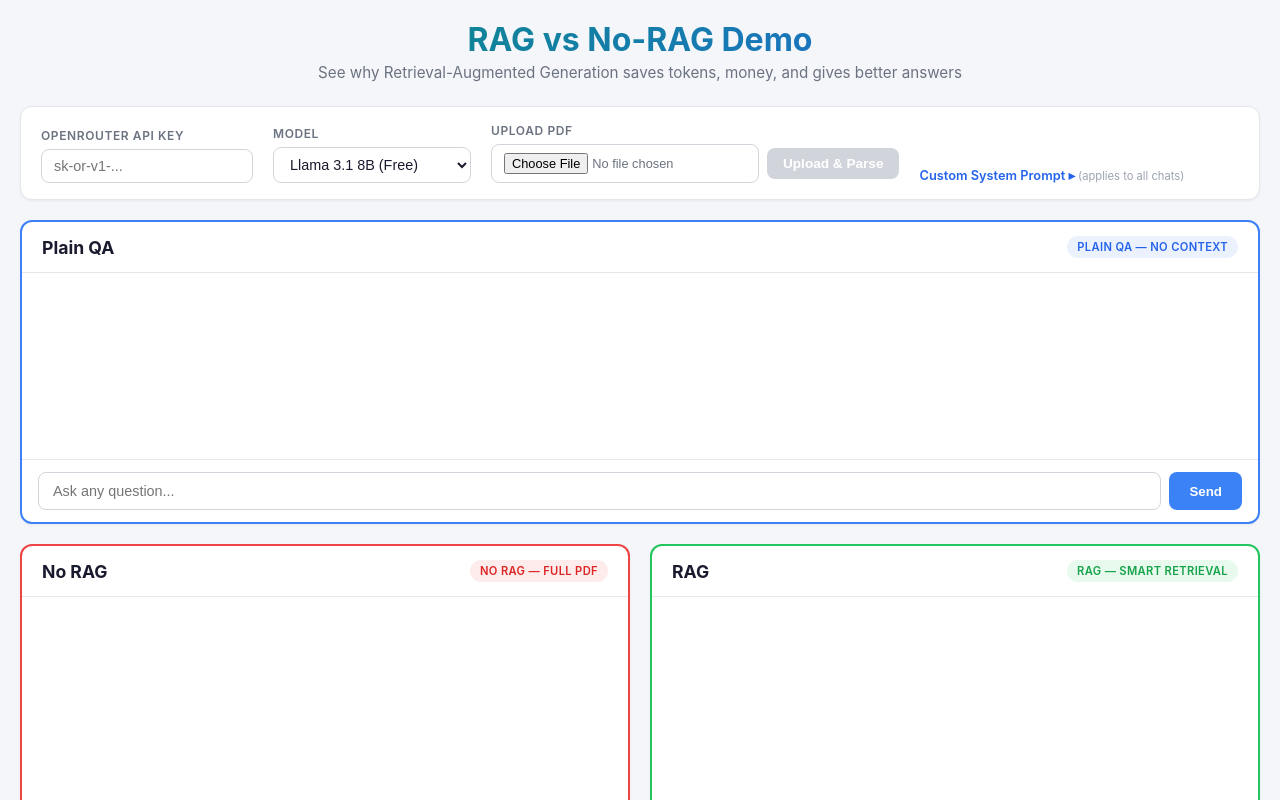
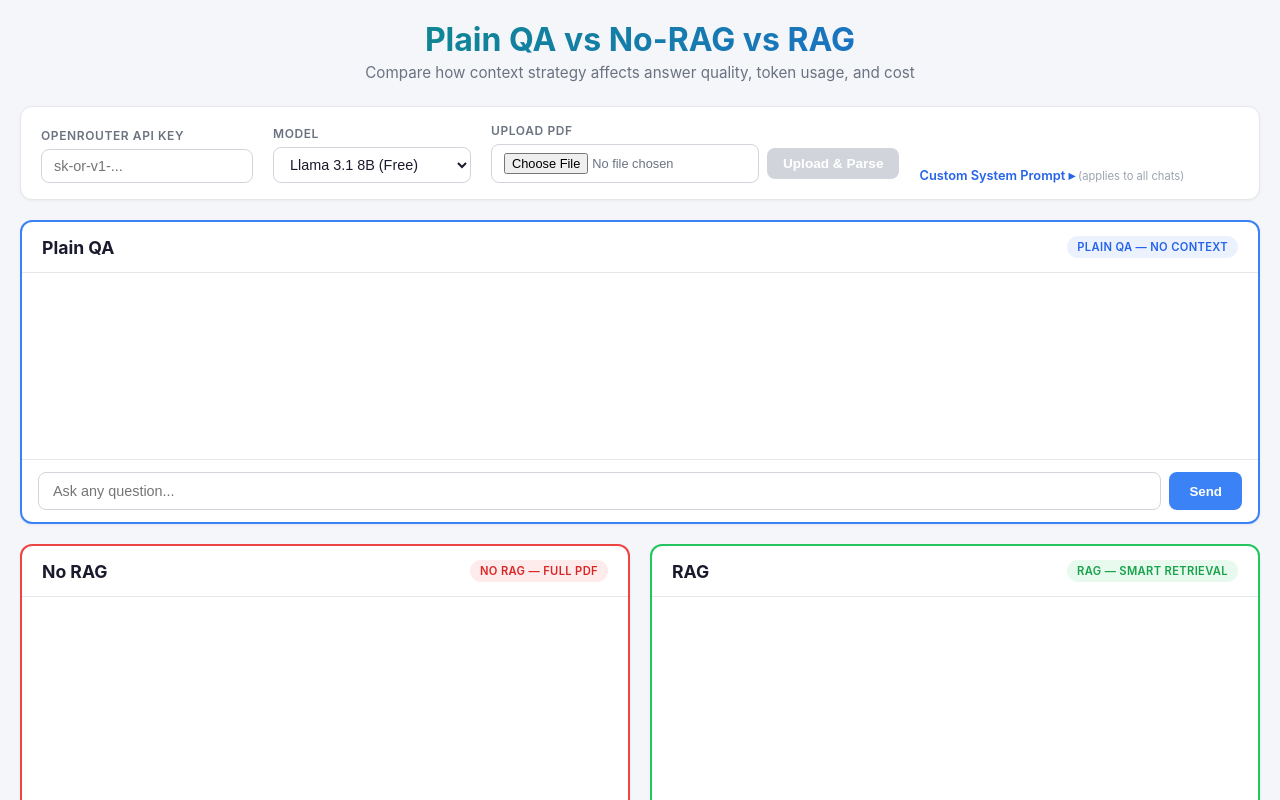
Before and after one commit to statgod6/RAG-vs-No-RAG-, a React (Vite) app: page / in a window 1280 px wide. Shown: the top 800 px of the page. Built offline with nearby package versions, Linux system fonts and the light colour scheme; the HTML template or start-up script is replaced by a standard one.

Commit message:
chore: update heading to reflect all three chat modes

```diff
--- a/index.html
+++ b/index.html
@@ -4,7 +4,7 @@
     <meta charset="UTF-8" />
     <link rel="icon" type="image/svg+xml" href="/favicon.svg" />
     <meta name="viewport" content="width=device-width, initial-scale=1.0" />
-    <title>RAG vs No-RAG Demo</title>
+    <title>Plain QA vs No-RAG vs RAG</title>
   </head>
   <body>
     <div id="root"></div>
--- a/src/App.jsx
+++ b/src/App.jsx
@@ -160,8 +160,8 @@
   return (
     <div className="app">
       <header className="app-header">
-        <h1>RAG vs No-RAG Demo</h1>
-        <p className="subtitle">See why Retrieval-Augmented Generation saves tokens, money, and gives better answers</p>
+        <h1>Plain QA vs No-RAG vs RAG</h1>
+        <p className="subtitle">Compare how context strategy affects answer quality, token usage, and cost</p>
       </header>
 
       <div className="config-bar">
```
